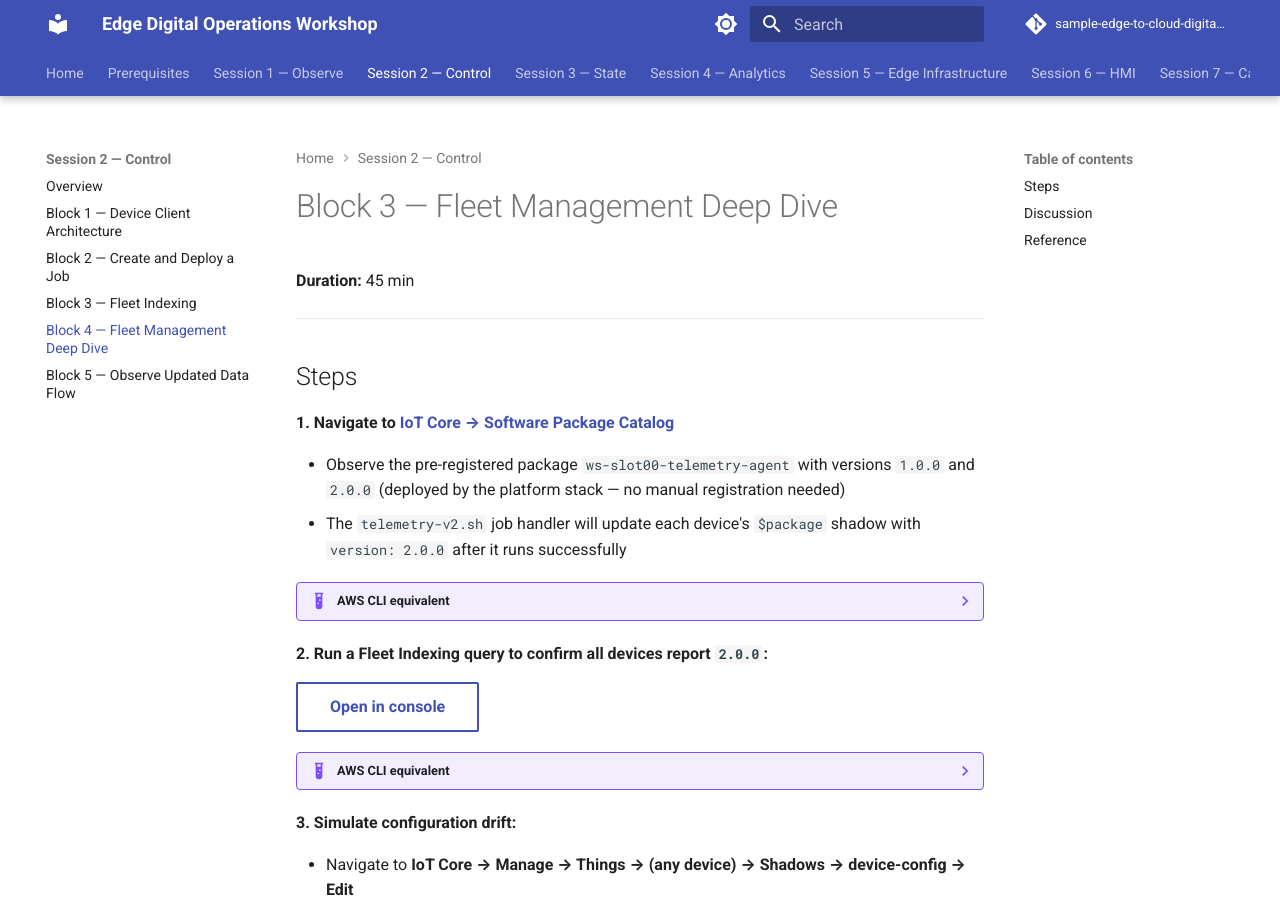
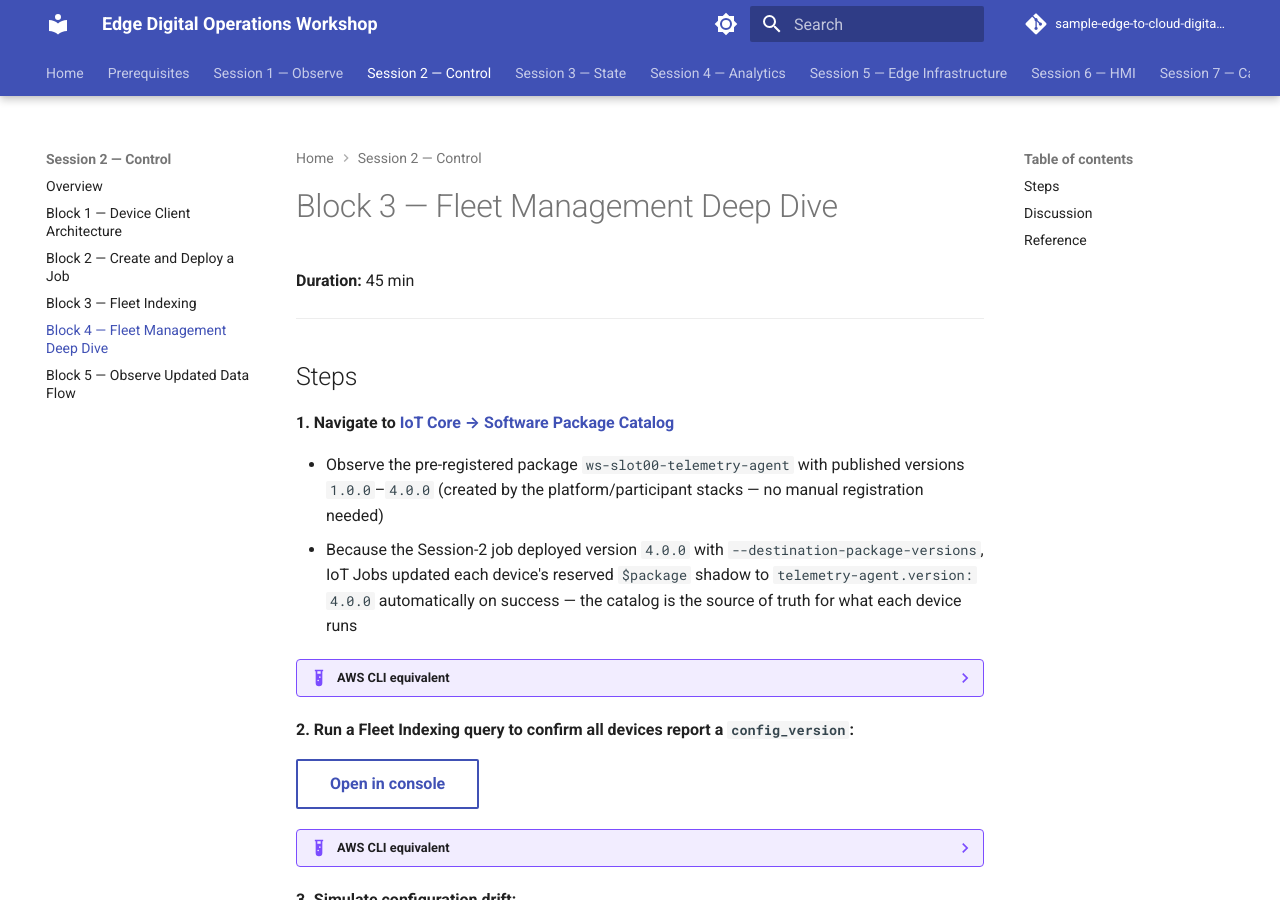
Before and after one commit to aws-samples/sample-edge-to-cloud-digital-ops-workshop, an MkDocs documentation site: the page built from workshop/02-control/block-4-fleet-management.md, in a window 1280 px wide and 900 px high. Built offline with MkDocs 1.6.1 and Material for MkDocs 9.7.7, drawn with Linux system fonts in a browser that asks for light colours; comment, search, counter and statistics services are not loaded.

Commit message:
docs(control): deploy telemetry-agent via package version; de-pin fleet-mgmt queries
Task 6: add --destination-package-versions to the create-job CLI, a
console step for selecting the package version, and an explanatory
note that IoT Jobs (not the handler) writes the $package shadow.

Task 7: fix the stale config_version%3A2.0.0 console link, de-pin the
step-2 heading, and reword step 1 to describe the published 1.0.0-4.0.0
catalog.

````diff
--- a/workshop/02-control/block-4-fleet-management.md
+++ b/workshop/02-control/block-4-fleet-management.md
@@ -8,8 +8,8 @@
 
 **1. Navigate to [IoT Core → Software Package Catalog](https://console.aws.amazon.com/iot/home#/softwarepackagecatalog)**
 
-- Observe the pre-registered package `ws-slot00-telemetry-agent` with versions `1.0.0` and `2.0.0` (deployed by the platform stack — no manual registration needed)
-- The `telemetry-v2.sh` job handler will update each device's `$package` shadow with `version: 2.0.0` after it runs successfully
+- Observe the pre-registered package `ws-slot00-telemetry-agent` with published versions `1.0.0`–`4.0.0` (created by the platform/participant stacks — no manual registration needed)
+- Because the Session-2 job deployed version `4.0.0` with `--destination-package-versions`, IoT Jobs updated each device's reserved `$package` shadow to `telemetry-agent.version: 4.0.0` automatically on success — the catalog is the source of truth for what each device runs
 
 ??? example "AWS CLI equivalent"
     ```bash
@@ -19,9 +19,9 @@
     ```
     <!-- e2e:assert {"contains": "ws-slot00"} -->
 
-**2. Run a Fleet Indexing query to confirm all devices report `2.0.0`:**
+**2. Run a Fleet Indexing query to confirm all devices report a `config_version`:**
 
-[Open in console](https://us-east-1.console.aws.amazon.com/iot/home?region=us-east-1#/search?indexType=AWS_Things&search=attributes.deploymentId%3Aws-slot00%20AND%20shadow.name.device-config.reported.config_version%3A2.0.0){ .md-button target=_blank }
+[Open in console](https://us-east-1.console.aws.amazon.com/iot/home?region=us-east-1#/search?indexType=AWS_Things&search=attributes.deploymentId%3Aws-slot00%20AND%20shadow.name.device-config.reported.config_version%3A*){ .md-button target=_blank }
 
 ??? example "AWS CLI equivalent"
     ```bash
````
Also changed, not shown: workshop/02-control/block-2-iot-job.md (+10 -0 lines).
